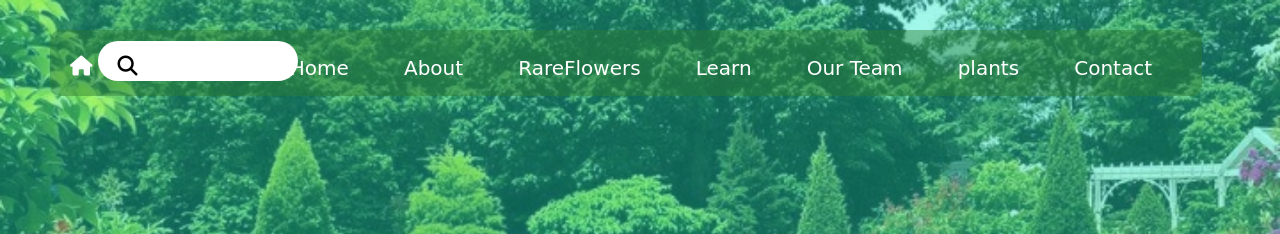
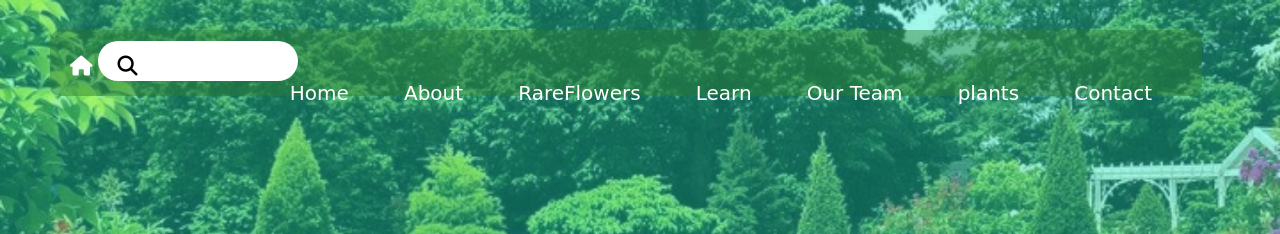
Before and after one commit to User355982587/first-steps, a plain HTML site: page index.html in a window 1280 px wide. Shown: the top 234 px of the page. Drawn offline with Linux system fonts and the light colour scheme; files whose address does not match are found by name.

Commit message:
Update style.css

```diff
--- a/css/style.css
+++ b/css/style.css
@@ -27,7 +27,7 @@ letter-spacing: 1;}
    .list{
     list-style-type:none;
     float:right;
-    margin-top: -25px;
+    /* margin-top: -25px; */
    }
   .list li{
     display: inline-block;
```
